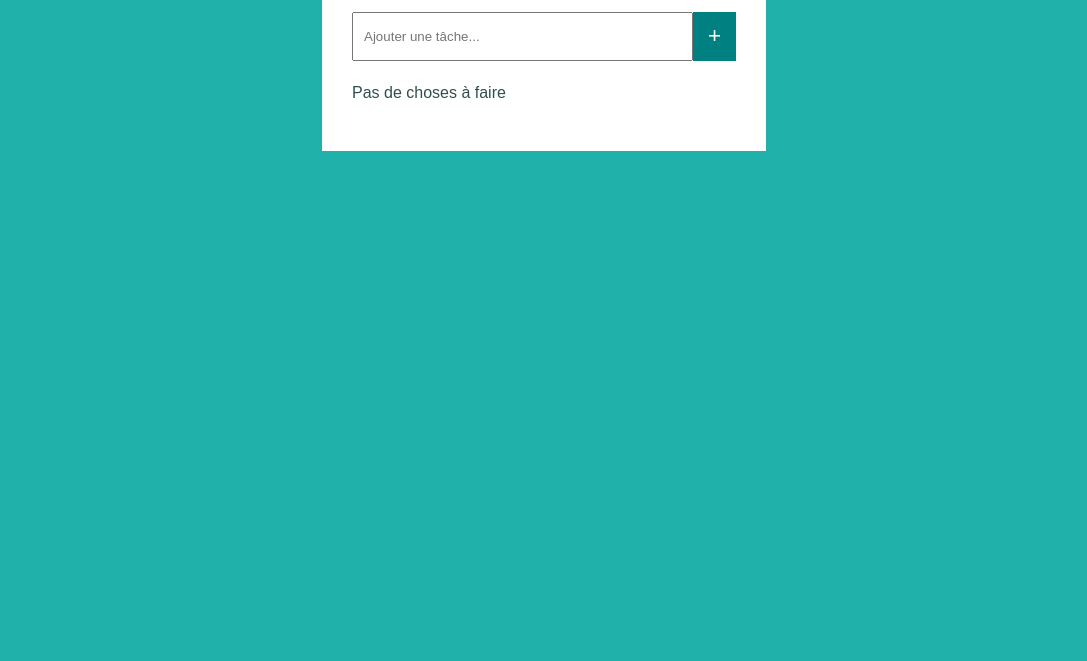
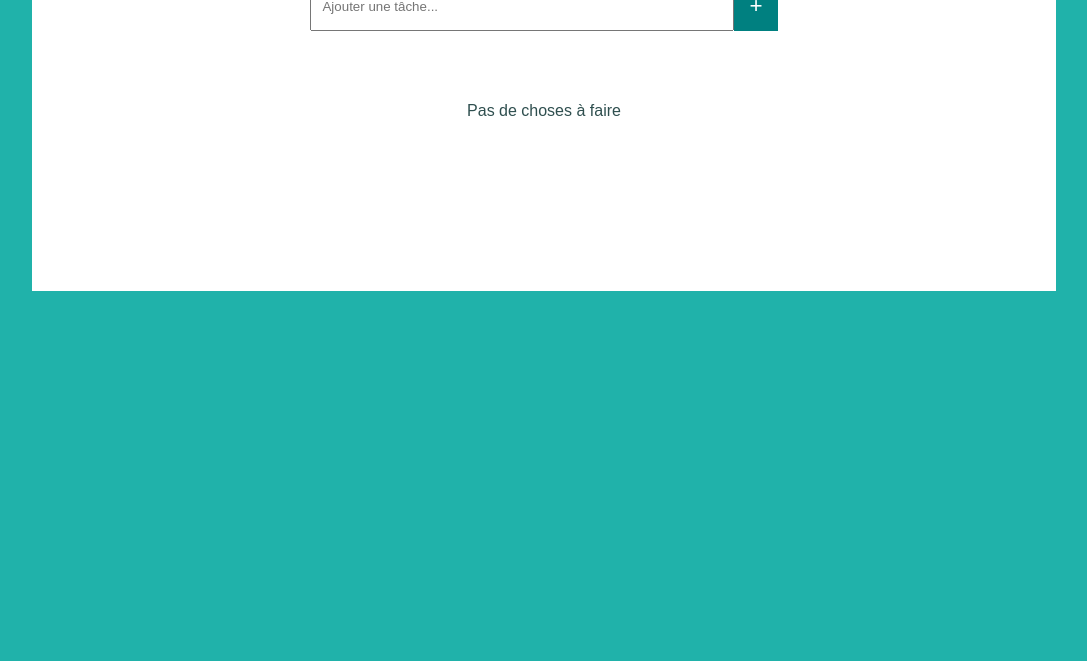
Before and after one commit to FranBo10/todolist_js, a website: page index.html in a window 1280 px wide. Shown: the part 139-800 px from the top of the page, without its empty margins (96-1183 px from the left). Drawn offline with Linux system fonts and the light colour scheme.

Commit message:
Third commit

```diff
--- a/index.html
+++ b/index.html
@@ -5,10 +5,11 @@
     <meta http-equiv="X-UA-Compatible" content="IE=edge" />
     <meta name="viewport" content="width=device-width, initial-scale=1.0" />
     <title>Liste des tâches</title>
-    <link rel="stylesheet" href="./styles/main.css" />
+    <link rel="stylesheet" href="styles/main.css" />
   </head>
   <body>
     <div class="container">
+      <div class="list">
         <h1>Liste des tâches</h1>
         <div class="search">
           <form>
@@ -17,12 +18,15 @@
           </form>
         </div>
         <div class="li-container">
+          <div class="taches">
             <ul></ul>
           </div>
           <div class="empty">
             <p>Pas de choses à faire</p>
           </div>
         </div>
-    <script src="./js/main.js"></script>
+      </div>
+    </div>
+    <script src="js/main.js"></script>
   </body>
 </html>
--- a/styles/main.css
+++ b/styles/main.css
@@ -15,22 +15,31 @@ body {
 
 .container {
   margin-top: 30px;
-    margin-bottom: 30px;
-    width: 30%;
+  width: 80%;
   margin-left: auto;
   margin-right: auto;
   background-color: white;
-    padding: 30px;
+}
+
+.list {
+  display: flex;
+  flex-direction: column;
+  width: 100%;
+  height: 50vh;
 }
 
 .search {
-    margin-left: auto;
-    margin-right: auto;
+  display: flex;
+  align-items: center;
+  justify-content: center;
   width: 100%;
+  padding: 0;
 }
 
 form {
   display: flex;
+  margin: auto;
+  max-width: 80%;
 }
 
 input {
@@ -46,8 +55,19 @@ body {
   margin-top: 20px;
 }
 
+.taches {
+  display: flex;
+  align-items: center;
+  justify-content: center;
+
+}
+
 ul {
+  display: flex;
+  flex-direction: column;
+  align-items: center;
   padding: 0;
+  width: 100%;
 }
 
 li {
@@ -56,6 +76,7 @@ body {
   border-radius: 10px;
   margin-top: 15px;
   display: flex;
+  width: 80%;
 }
 
 li p {
@@ -80,8 +101,7 @@ body {
 
 .btn-delete:hover {
   cursor: pointer;
-    background-color: #ff1d52;
-
+  background-color: lightseagreen;
 }
 
 .btn-add {
@@ -101,4 +121,5 @@ body {
 
 .empty {
   color: darkslategrey;
+  text-align: center;
 }
```
Lines whose indentation alone changed are shown as unchanged.
